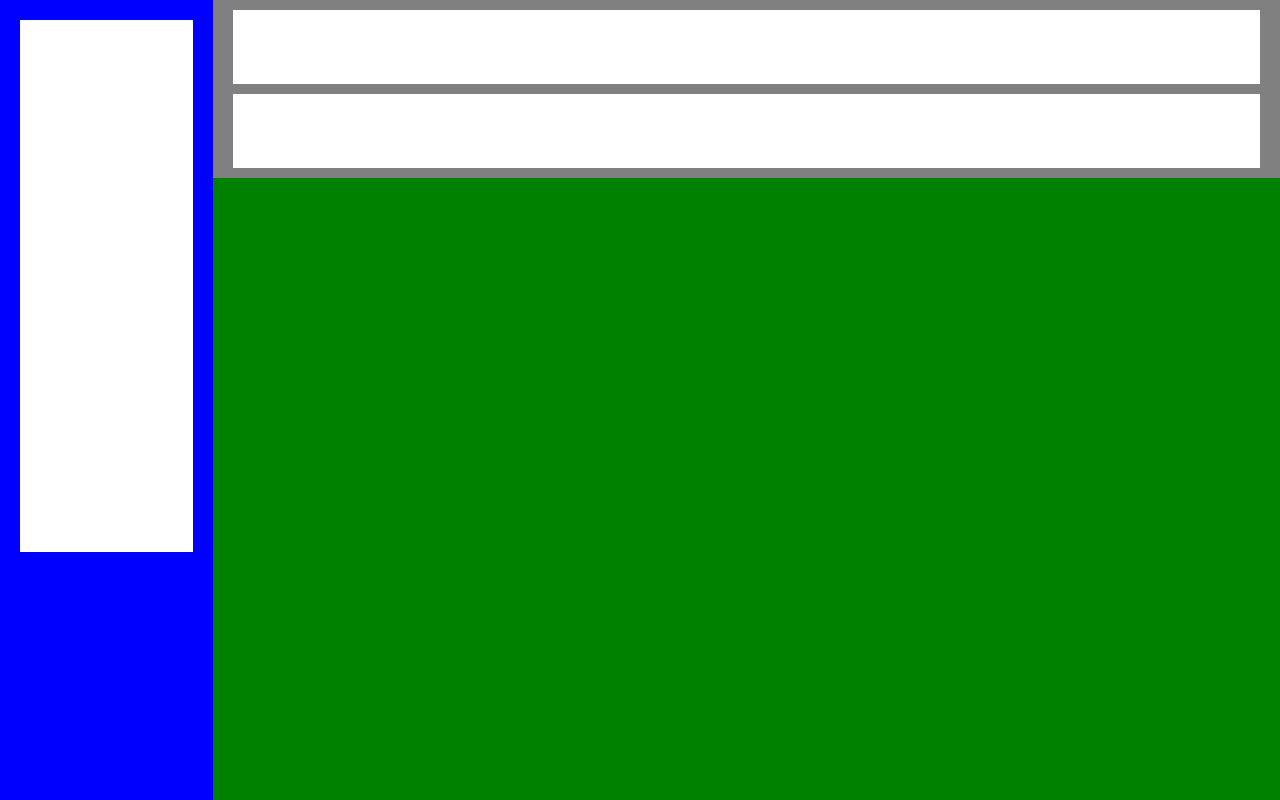
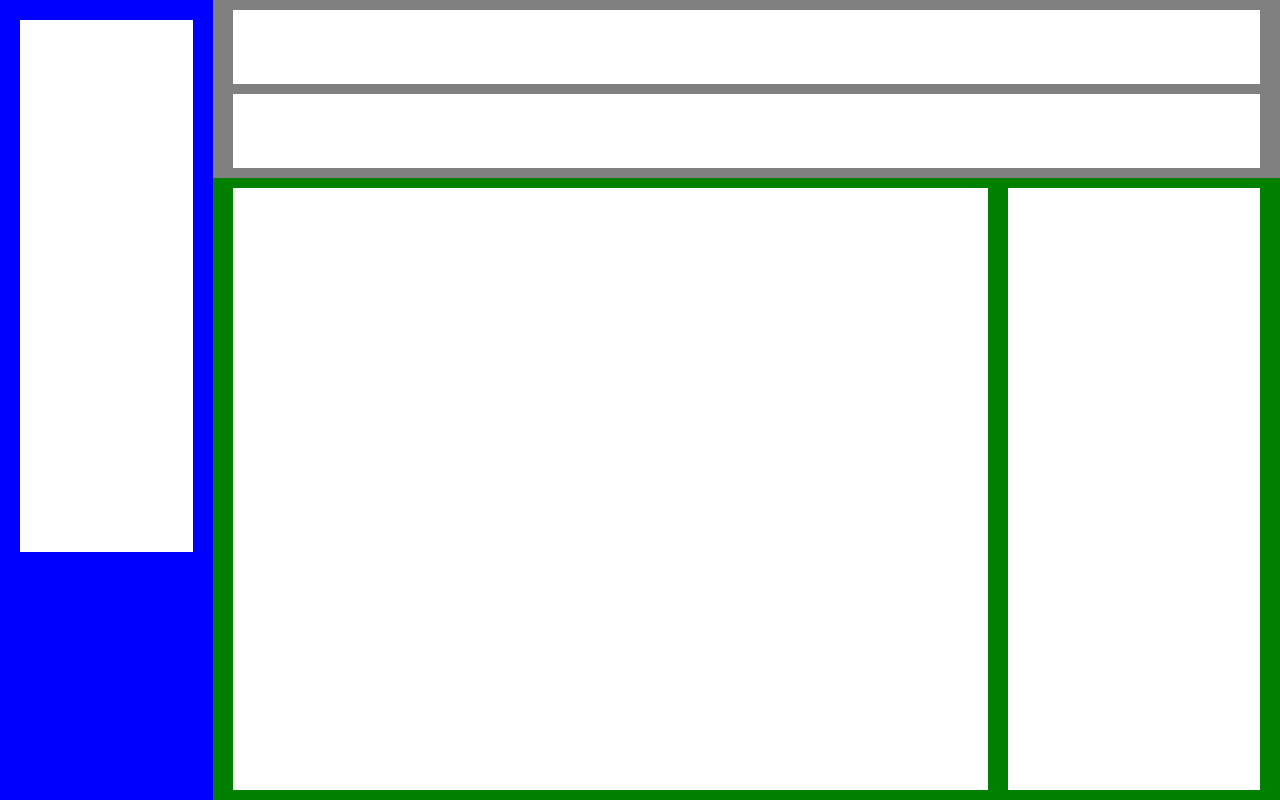
Before and after one commit to Wilfredo-droid/adminDashboard, a plain HTML site: page index.html in a window 1280 px wide. Drawn offline with Linux system fonts and the light colour scheme.

Commit message:
Make flex layout for mainContent

```diff
--- a/index.html
+++ b/index.html
@@ -19,7 +19,11 @@
             <div class = "profileOptions"></div>
 
         </div>
-        <div class = "mainContent"></div>
+        <div class = "mainContent">
+            <div class="projects"></div>
+            <div class="news"></div>
+
+        </div>
     </div>
 
 </body>
--- a/styles.css
+++ b/styles.css
@@ -50,3 +50,19 @@ body{
     height: 100%;
     background-color: white;
 }
+
+.mainContent{
+    display: flex;
+    gap: 20px;
+    padding: 10px 20px;
+}
+
+.mainContent .projects{
+    flex: 3;
+    background-color: white;
+}
+
+.mainContent .news{
+    flex: 1;
+    background-color: white;
+}
```
